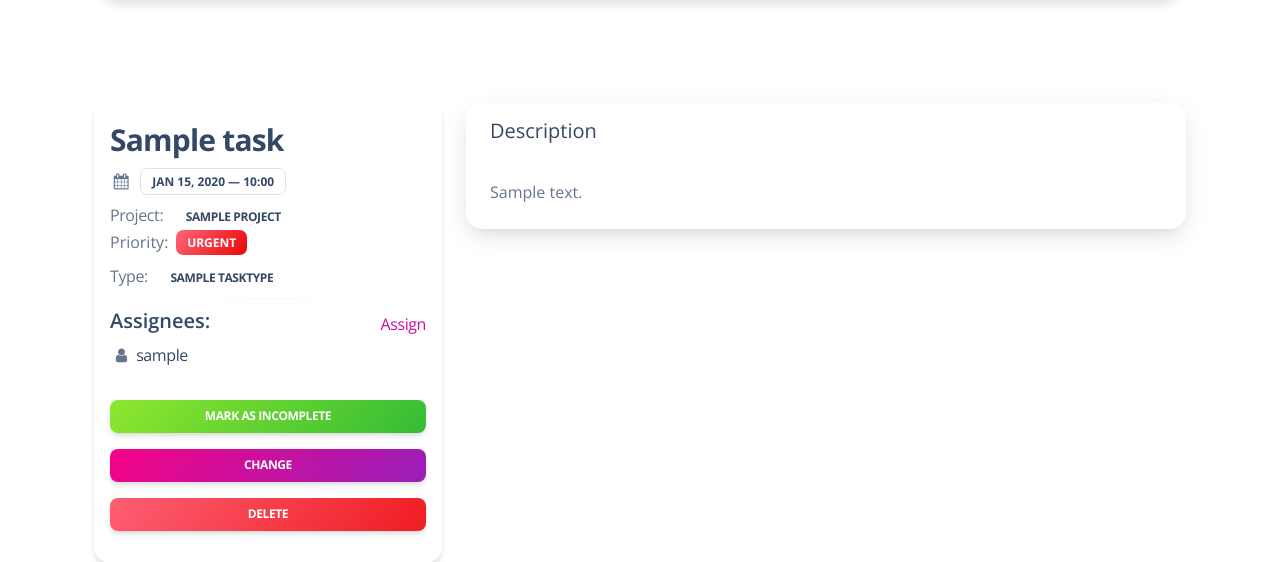
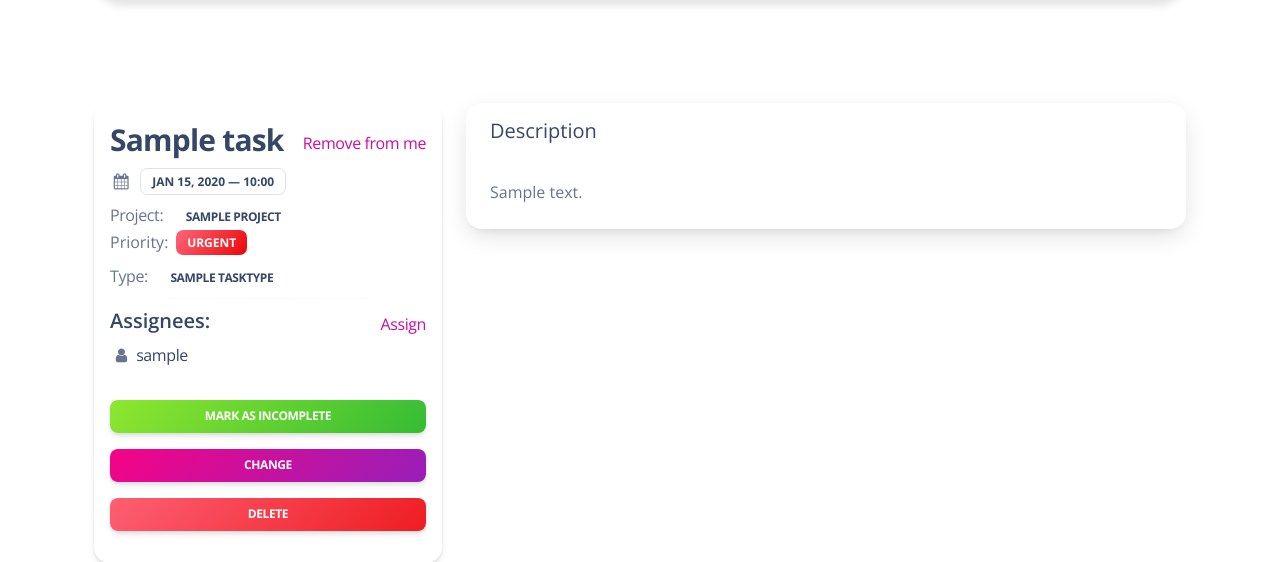
Before and after one commit to Khomychh/task_manager_site, a Django app: page /tasks/1/ in a window 1280 px wide. Shown: the part 73-635 px from the top of the page. Run offline with Django 5.2, Linux system fonts and the light colour scheme; a user stored in the database is signed in; tables that the repository leaves empty hold one stand-in row (values such as "Sample post"); some libraries are stand-ins or nearby versions.

Commit message:
feat: add ability to self-assign and unassign tasks

```diff
--- a/tasks/urls.py
+++ b/tasks/urls.py
@@ -5,7 +5,7 @@ from tasks.views import index, TaskListView, TaskDetailView, toggle_completed, T
     WorkerListView, WorkerDetailView, WorkerCreateView, WorkerUpdateView, WorkerDeleteView, PositionListView, \
     PositionDetailView, PositionDeleteView, PositionCreateView, PositionUpdateView, TeamListView, TeamDetailView, \
     TeamDeleteView, TeamCreateView, TeamUpdateView, ProjectListView, ProjectDetailView, ProjectDeleteView, \
-    ProjectCreateView, ProjectUpdateView, project_toggle_completed, task_assign
+    ProjectCreateView, ProjectUpdateView, project_toggle_completed, task_assign, task_take, task_remove_from_me
 
 urlpatterns = [
     path("", index, name="index"),
@@ -18,6 +18,8 @@ urlpatterns = [
     path("tasks/<int:pk>/delete/", TaskDeleteView.as_view(), name="task-delete"),
     path("tasks/<int:pk>/completed/", toggle_completed, name="toggle-completed"),
     path("tasks/<int:pk>/assign/",  task_assign, name="task-assign"),
+    path("tasks/<int:pk>/take", task_take, name="task-take"),
+    path("tasks/<int:pk>/remove-from-me/", task_remove_from_me, name="task-remove-from-me"),
 
     # TaskType
     path("task-types/", TaskTypeListView.as_view(), name="task-type-list"),
--- a/tasks/views.py
+++ b/tasks/views.py
@@ -138,15 +138,21 @@ def task_assign(request, pk: int):
 
     return render(request, "tasks/task_assign.html", {"form": form, "task": task})
 
-# @login_required()
-# def task_take(request, pk: int):
-#     task = get_object_or_404(Task, pk=pk)
-#     worker = Worker.objects.get(id=request.user.id)
-#     if task.assignees.filter(id=worker.id).exists():
-#         return redirect(task.get_absolute_url())
-#     else:
-#         task.assignees.add(worker)
-#         return redirect(task.get_absolute_url())
+@login_required()
+def task_take(request, pk: int):
+    task = get_object_or_404(Task, pk=pk)
+    worker = Worker.objects.get(id=request.user.id)
+    if task.assignees.filter(id=worker.id).exists():
+        return redirect(task.get_absolute_url())
+    task.assignees.add(worker)
+    return redirect(task.get_absolute_url())
+
+def task_remove_from_me(request, pk: int):
+    task = get_object_or_404(Task, pk=pk)
+    worker = Worker.objects.get(id=request.user.id)
+    if task.assignees.filter(id=worker.id).exists():
+        task.assignees.remove(worker)
+    return redirect(task.get_absolute_url())
 
 class TaskTypeListView(LoginRequiredMixin, generic.ListView):
     model = TaskType
--- a/templates/tasks/task_detail.html
+++ b/templates/tasks/task_detail.html
@@ -15,7 +15,18 @@
           <div class="card-body card border-0 shadow-sm overflow-hidden">
 
             {# Name #}
-            <h3 class="card-title mb-2">{{ task.name }}</h3>
+            <div class="d-flex justify-content-between align-items-center">
+              <h3 class="card-title mb-2">{{ task.name }}</h3>
+              {% if user not in assignees %}
+                <a href="{% url 'tasks:task-take' pk=task.id %}" class="text-reset text-decoration-none">
+                  <span class="text-primary">Take task</span>
+                </a>
+              {% else %}
+                <a href="{% url 'tasks:task-remove-from-me' pk=task.id %}" class="text-reset text-decoration-none">
+                  <span class="text-primary">Remove from me</span>
+                </a>
+              {% endif %}
+            </div>
 
             <ul class="list-unstyled mb-0">
 
```
